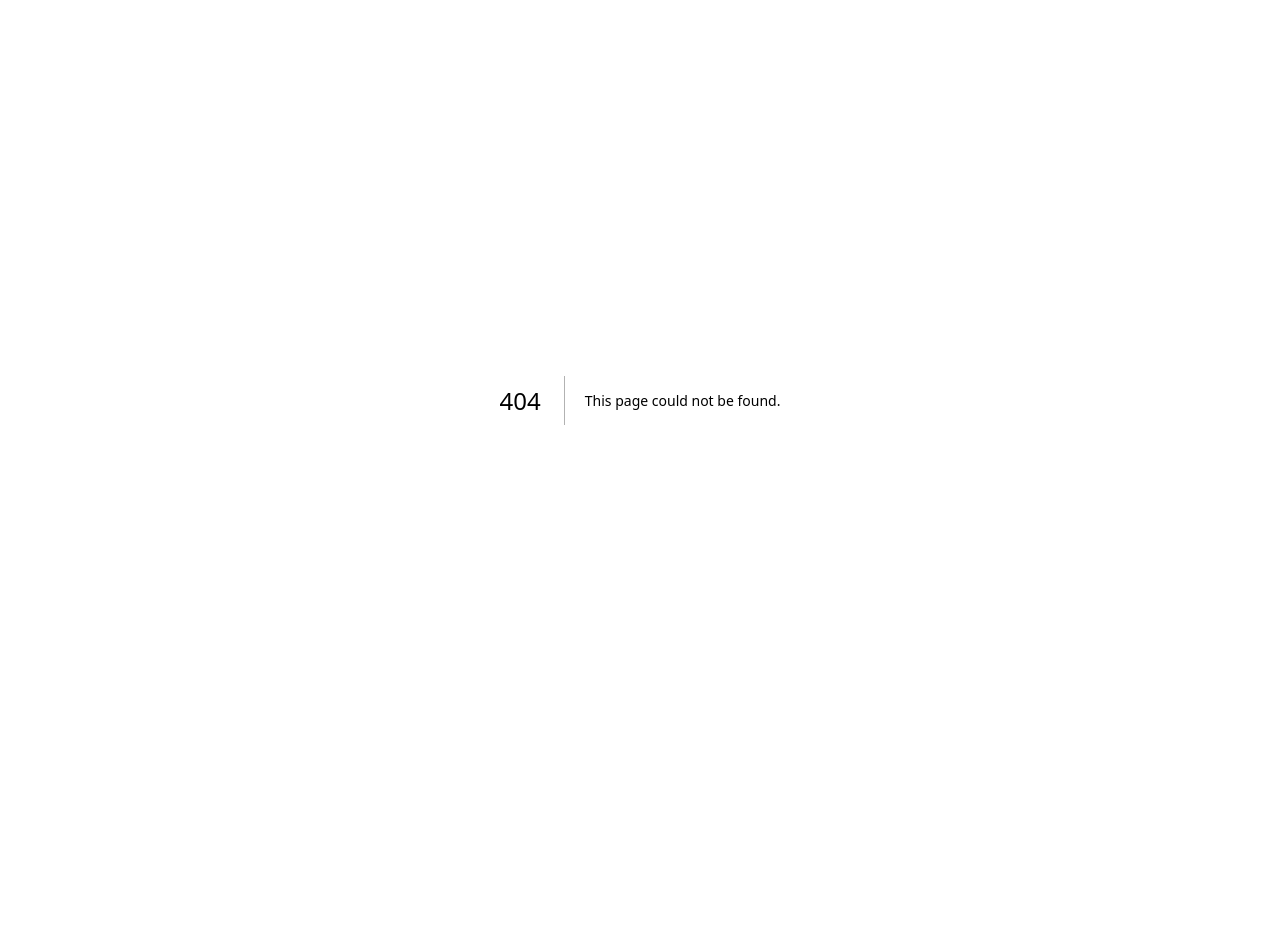
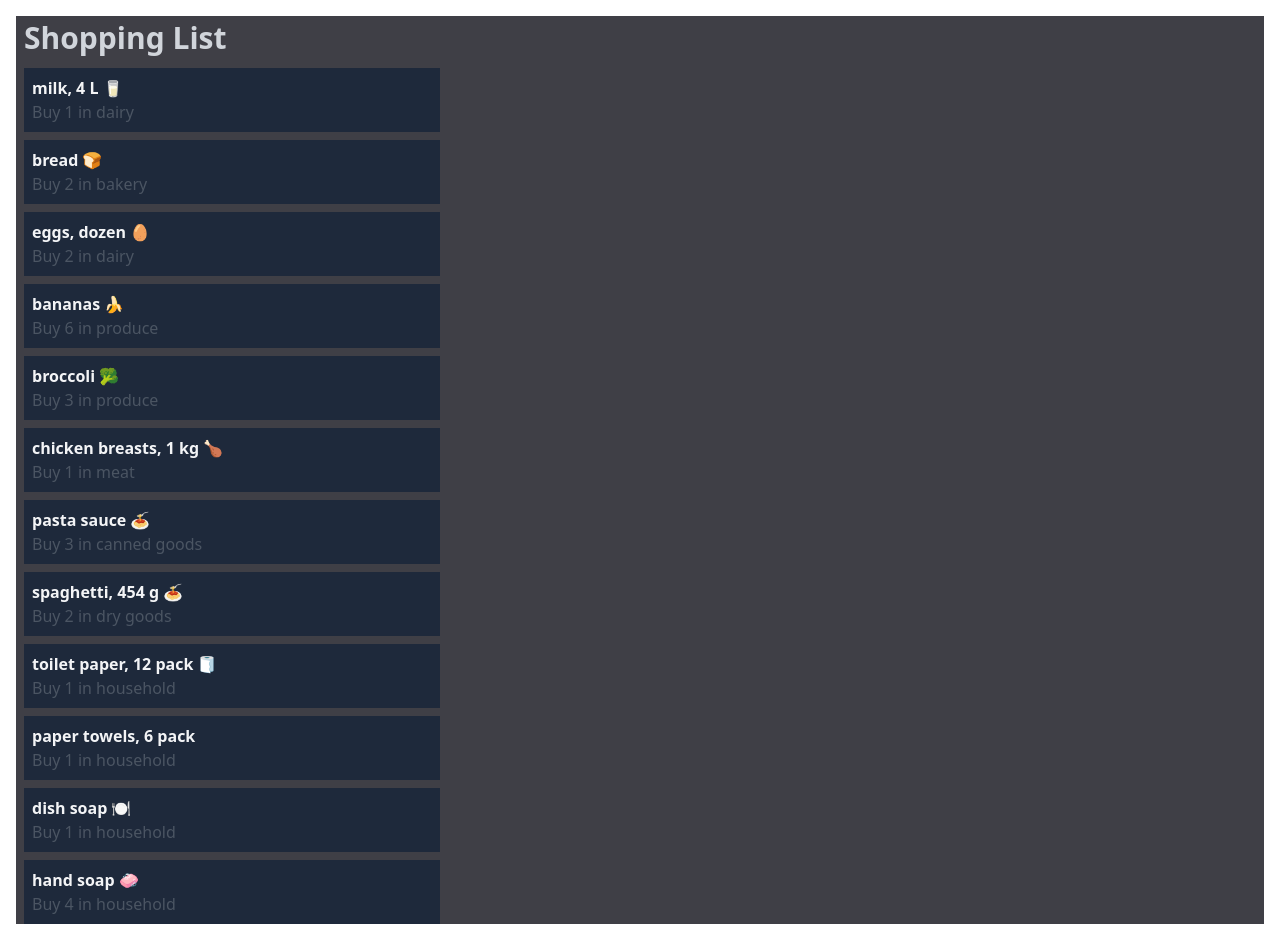
Before and after one commit to ailtonrjr/cprg306-assignments, a Next.js app: page /week-3 in a window 1280 px wide. Before the commit this address had no page. Before the commit the page ends 800 px from the top, so only its background shows below. Built offline with nearby package versions, Linux system fonts and the light colour scheme.

Commit message:
assignment-week-3
pushing the code update with the work done for assignment for week-3

```diff
--- /dev/null
+++ b/app/week-3/dog.js
@@ -0,0 +1,17 @@
+export default function Dog({ name, age, breed, color }) {
+  // let name = props.name;
+  // let age = props.age;
+  // let breed = props.breed;
+  // let color = props.color;
+
+  // let {name, age, breed, color} = props; destructuring the props object
+
+  return (
+    <section className="bg-slate-300 m-2 p-2">
+      <h3 className="font-bold text-2x1 text-sky-700">{name}</h3>
+      <p>Age: {age}</p>
+      <p>Breed: {breed}</p>
+      <p>Color: {color}</p>
+    </section>
+  );
+}
--- /dev/null
+++ b/app/week-3/item-list.js
@@ -0,0 +1,164 @@
+import Item from "./item.js";
+
+export default function ItemList() {
+  const item1 = {
+    name: "milk, 4 L 🥛",
+    quantity: 1,
+    category: "dairy",
+  };
+
+  const item2 = {
+    name: "bread 🍞",
+    quantity: 2,
+    category: "bakery",
+  };
+
+  const item3 = {
+    name: "eggs, dozen 🥚",
+    quantity: 2,
+    category: "dairy",
+  };
+
+  const item4 = {
+    name: "bananas 🍌",
+    quantity: 6,
+    category: "produce",
+  };
+
+  const item5 = {
+    name: "broccoli 🥦",
+    quantity: 3,
+    category: "produce",
+  };
+
+  const item6 = {
+    name: "chicken breasts, 1 kg 🍗",
+    quantity: 1,
+    category: "meat",
+  };
+
+  const item7 = {
+    name: "pasta sauce 🍝",
+    quantity: 3,
+    category: "canned goods",
+  };
+
+  const item8 = {
+    name: "spaghetti, 454 g 🍝",
+    quantity: 2,
+    category: "dry goods",
+  };
+
+  const item9 = {
+    name: "toilet paper, 12 pack 🧻",
+    quantity: 1,
+    category: "household",
+  };
+
+  const item10 = {
+    name: "paper towels, 6 pack",
+    quantity: 1,
+    category: "household",
+  };
+
+  const item11 = {
+    name: "dish soap 🍽️",
+    quantity: 1,
+    category: "household",
+  };
+
+  const item12 = {
+    name: "hand soap 🧼",
+    quantity: 4,
+    category: "household",
+  };
+
+  return (
+    <ol>
+      <li>
+        <Item
+          name={item1.name}
+          quantity={item1.quantity}
+          category={item1.category}
+        />
+      </li>
+      <li>
+        <Item
+          name={item2.name}
+          quantity={item2.quantity}
+          category={item2.category}
+        />
+      </li>
+      <li>
+        <Item
+          name={item3.name}
+          quantity={item3.quantity}
+          category={item3.category}
+        />
+      </li>
+      <li>
+        <Item
+          name={item4.name}
+          quantity={item4.quantity}
+          category={item4.category}
+        />
+      </li>
+      <li>
+        <Item
+          name={item5.name}
+          quantity={item5.quantity}
+          category={item5.category}
+        />
+      </li>
+      <li>
+        <Item
+          name={item6.name}
+          quantity={item6.quantity}
+          category={item6.category}
+        />
+      </li>
+      <li>
+        <Item
+          name={item7.name}
+          quantity={item7.quantity}
+          category={item7.category}
+        />
+      </li>
+      <li>
+        <Item
+          name={item8.name}
+          quantity={item8.quantity}
+          category={item8.category}
+        />
+      </li>
+      <li>
+        <Item
+          name={item9.name}
+          quantity={item9.quantity}
+          category={item9.category}
+        />
+      </li>
+      <li>
+        <Item
+          name={item10.name}
+          quantity={item10.quantity}
+          category={item10.category}
+        />
+      </li>
+      <li>
+        <Item
+          name={item11.name}
+          quantity={item11.quantity}
+          category={item11.category}
+        />
+      </li>
+      <li>
+        <Item
+          name={item12.name}
+          quantity={item12.quantity}
+          category={item12.category}
+        />
+      </li>
+    </ol>
+  );
+}
--- /dev/null
+++ b/app/week-3/item.js
@@ -0,0 +1,10 @@
+export default function Item({ name, quantity, category }) {
+  return (
+    <section className="bg-slate-800 m-2 p-2 w-1/3">
+      <h3 className="font-bold text-4x1 text-gray-100">{name}</h3>
+      <p className="font-light text-1x1 text-gray-600">
+        Buy {quantity} in {category}
+      </p>
+    </section>
+  );
+}
--- /dev/null
+++ b/app/week-3/page.js
@@ -0,0 +1,14 @@
+import Dog from "./dog.js";
+import Item from "./item.js";
+import ItemList from "./item-list.js";
+
+export default function Page() {
+  return (
+    <main className="bg-zinc-700 m-4 ">
+      <h1 className="m-1 p-1 text-3xl font-bold text-gray-300">
+        Shopping List
+      </h1>
+      <ItemList />
+    </main>
+  );
+}
```
